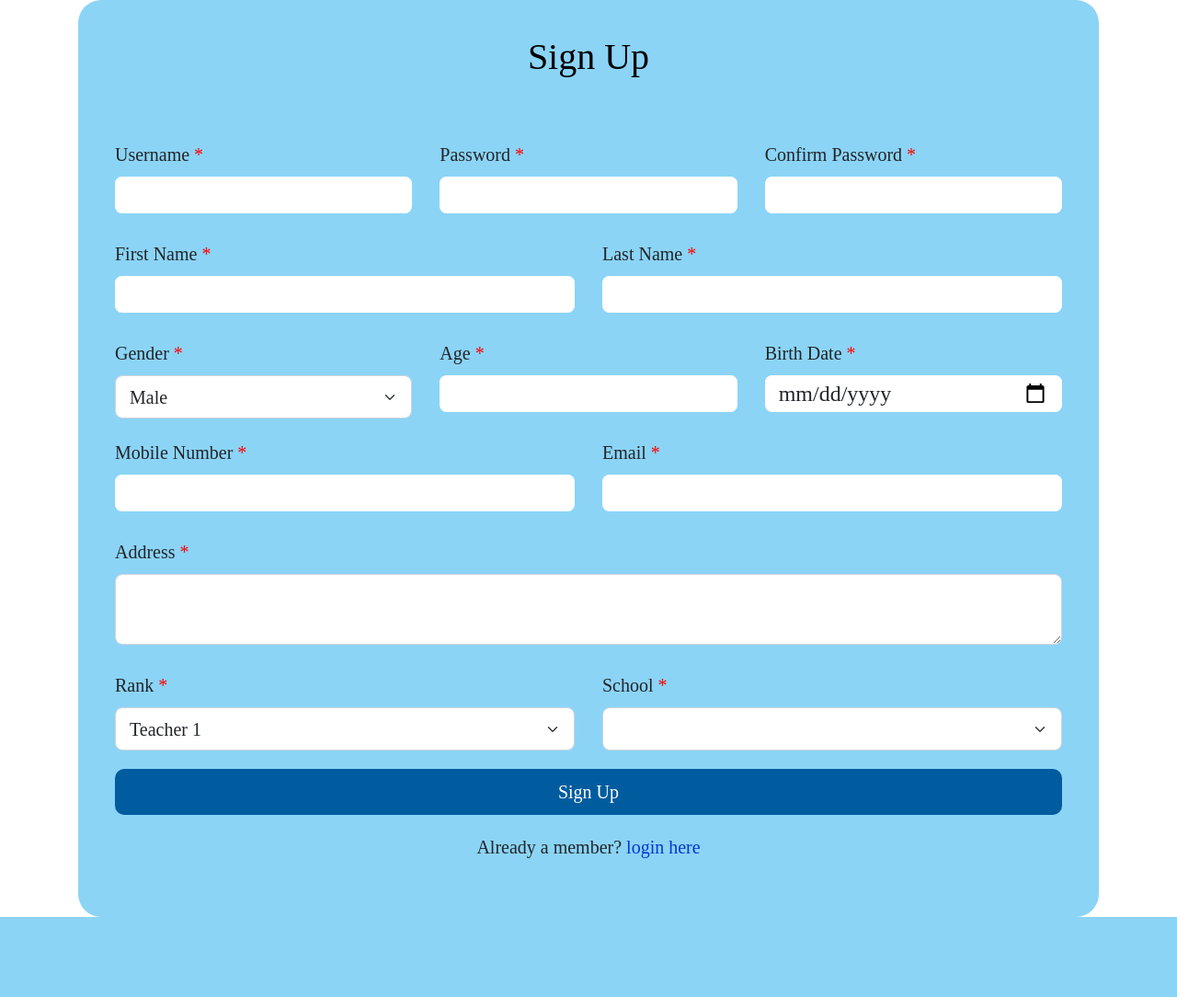
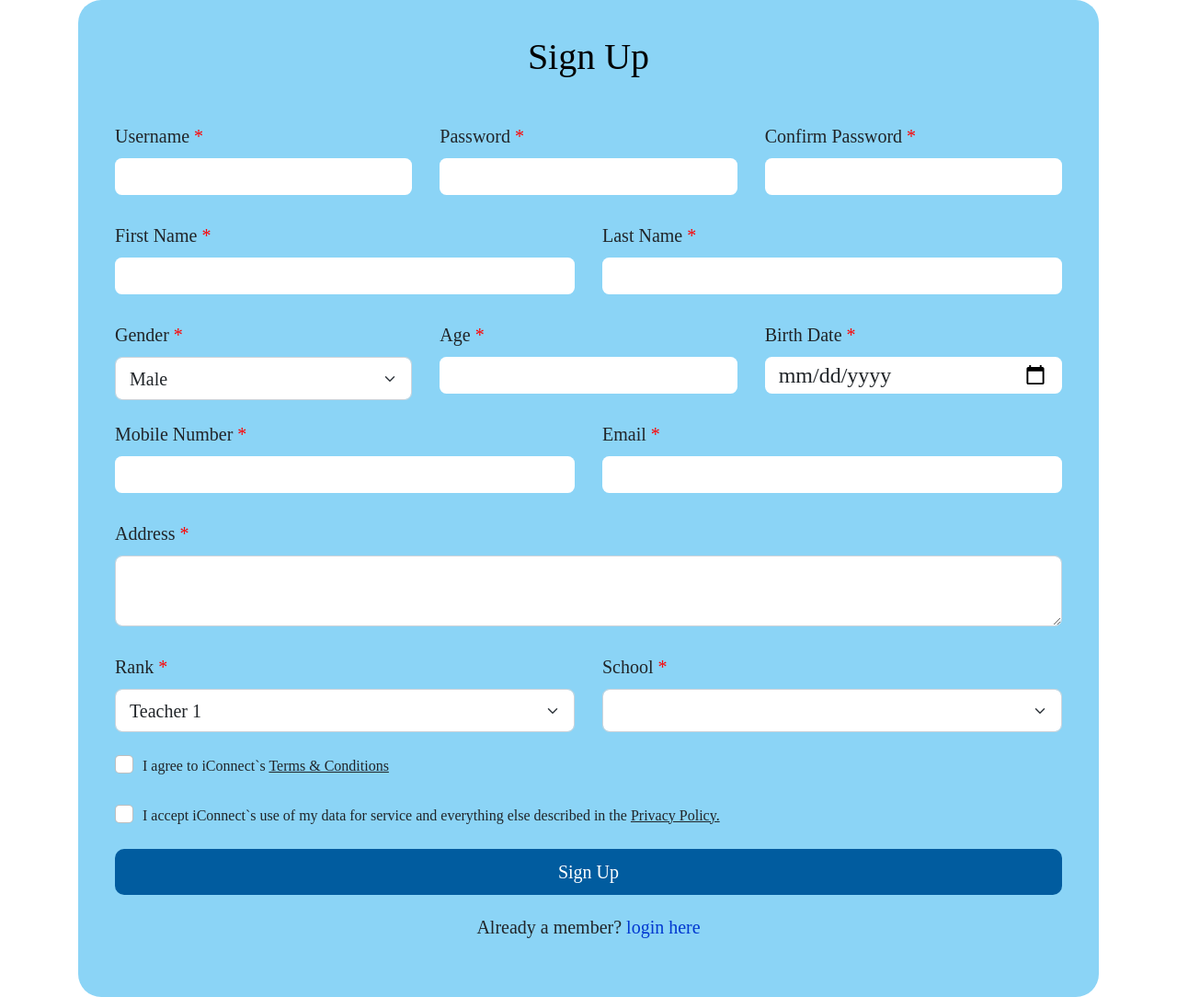
Before and after one commit to gajn01/iconnect-online-repository, a PHP site: page /user/pages/signup.html in a window 1280 px wide. Shown: the whole page at 92% size. Before the commit the page ends 997 px from the top, so only its background shows below. Run offline with PHP 8.4, Linux system fonts and the light colour scheme; data comes from the database, SQL or seed files in the repository; lists and menus that the app fills with data are empty.

Commit message:
user login done

```diff
--- a/css/login.css
+++ b/css/login.css
@@ -40,11 +40,10 @@ body{
     font-weight: 500;
     font-size: 2rem;
     line-height: 44px;
-    margin-bottom: 3rem;
+    margin-bottom: 2rem;
     color: #000000;
 }
-.login-form input{
-    width: 100%;
+.login-form input:not([type="checkbox"]){
     border: none;
     font-size: 1.2rem;
     height: 40px;
@@ -115,6 +114,12 @@ body{
 .require{
     color: red;
 }
+.condition{
+    text-decoration: underline;
+}
+small,.condition{
+    font-size: .8rem !important;
+}
 
 /* Meduim size */
 @media (max-width: 768px ) {
--- a/js/functions.js
+++ b/js/functions.js
@@ -409,4 +409,32 @@ function onLogout() {
             }
         }
     }
+
+    function onLoginUser() {
+        var username = $('#username').val();
+        var password = $('#password').val();
+
+        if(username == '' || password == ''){
+            alert('All Fields are required!');
+        }else{
+            $.ajax({
+                url:"../php/loginuser.php",
+                method:"POST",
+                data: $('#login_form_user').serialize(),
+                success: function(response) {
+                    var jsonData = JSON.parse(response);
+                    if (jsonData.success){
+                        alert("Successfully login ");
+                        sessionStorage.setItem("user_account",response);
+                        location.href = '../user/pages/landing.html';
+                    }else{
+                        alert(jsonData.error_msg);
+                    }
+                },
+                error: function() {
+                    alert('System error: Ajax not working properly');
+                }
+            });
+        }
+    }
 /* USER */
--- a/user/index.html
+++ b/user/index.html
@@ -28,8 +28,8 @@
                                 <input class="form-control"  type="password" id="password" name="password" placeholder="Enter Password">
                             </div>
                             <a href="pages/forgot-password.html">Forgot Password?</a>
-                            <button type="button" name="submit" id="submit"  class="btn btn-login" >Login</button>
-                            <p>Not a member? <span onClick="goToSIgnup()" class="signup-link">signup now</span>   </p>
+                            <button type="button" name="submit" id="submit"  class="btn btn-login"onClick="onLoginUser()"  >Login</button>
+                            <p>Not a member? <span class="signup-link" onClick="goToSIgnup()" >signup now</span></p>
 
                         </form>
                     </div>
--- a/user/pages/signup.html
+++ b/user/pages/signup.html
@@ -102,6 +102,30 @@
                                         <select class="form-select form-control" id="school" name="school" ></select>
                                     </div>
                                 </div>
+                                <div class="row">
+                                    <div class="col-md-12 col-sm-12">
+                                        <div class="form-check mt-3">
+                                            <input class="form-check-input" type="checkbox" value="" id="flexCheckDefault">
+                                            <label class="form-check-label" for="flexCheckDefault">
+                                                <small>
+                                                    I agree to iConnect`s <span class="condition">Terms & Conditions</span>
+                                                </small>
+                                            </label>
+                                        </div>
+                                    </div>
+                                </div>
+                                <div class="row">
+                                    <div class="col-md-12 col-sm-12">
+                                        <div class="form-check mt-3">
+                                            <input class="form-check-input" type="checkbox" value="" id="flexCheckDefault">
+                                            <label class="form-check-label" for="flexCheckDefault">
+                                                <small>
+                                                    I accept iConnect`s use of my data for service and everything else described in the <span class="condition">Privacy Policy.</span>
+                                                </small>
+                                            </label>
+                                        </div>
+                                    </div>
+                                </div>
                               </form>
                             <button type="button" name="submit" id="submit"  class="btn btn-login" onClick="onSignUp()">Sign Up</button>
                             <p>Already a member? <span class="signup-link" onClick="goToLogin()">login here</span>   </p>
```
Also changed, not shown: php/loginuser.php (added, +44 -0 lines), user/pages/landing.html (+15 -9 lines).
